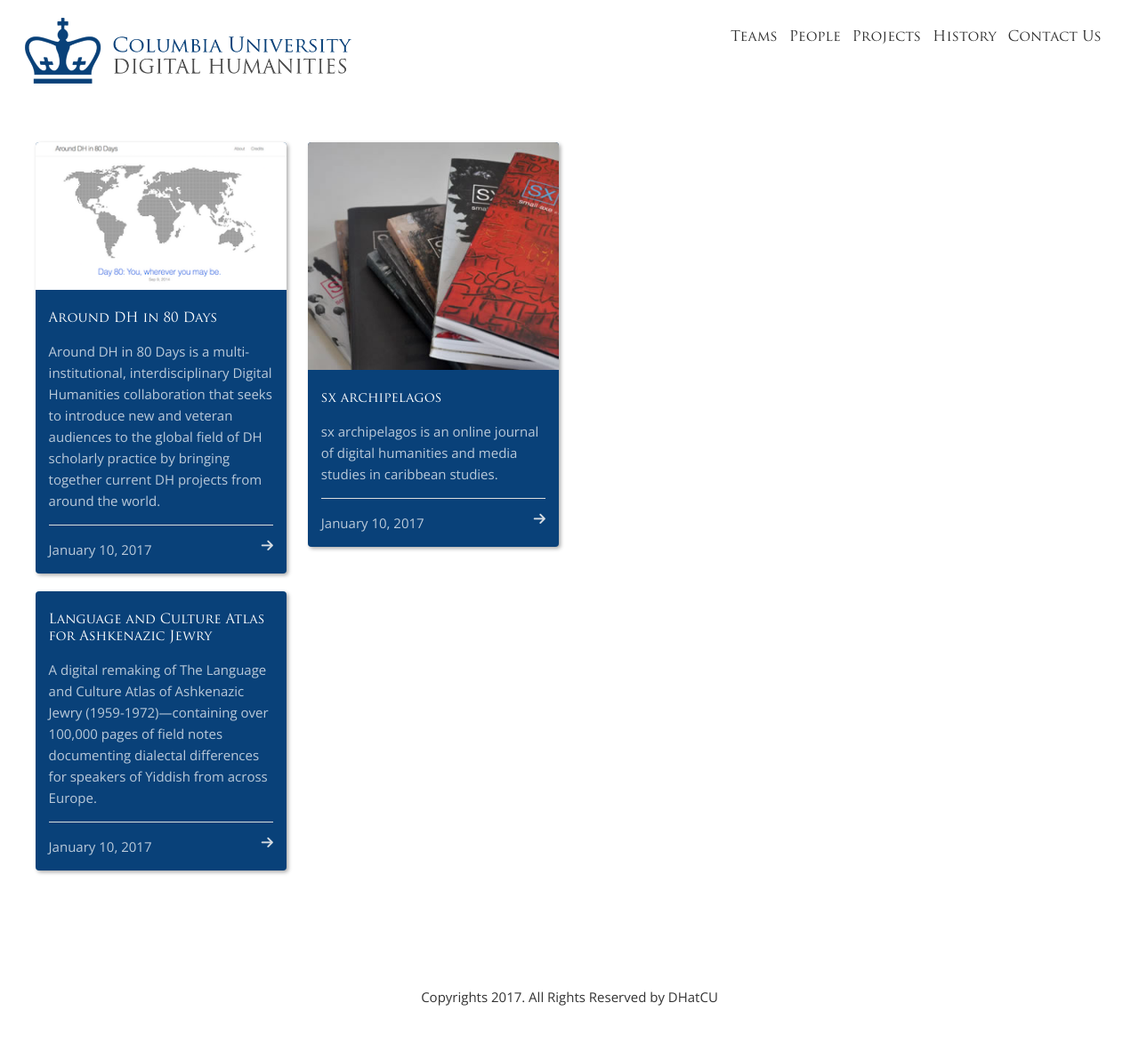
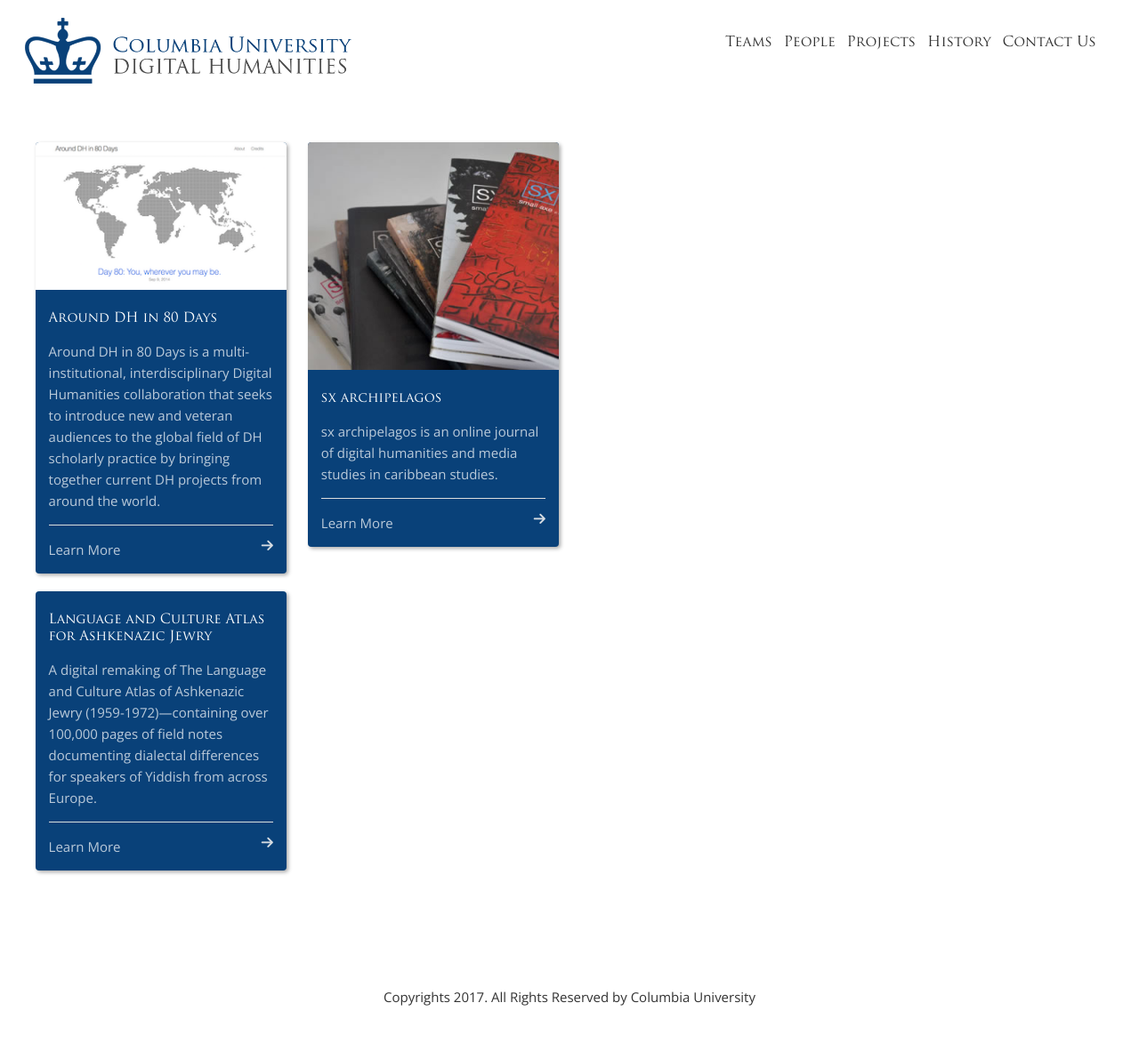
Before and after one commit to cul/dlst-dh, a Jekyll site: the page built from _projects/index.html, in a window 1280 px wide. Shown: the whole page at 89% size. Built offline with Jekyll 4.4.1, drawn with Linux system fonts in a browser that asks for light colours; nearby versions of some CDN libraries.

Commit message:
added learn more to boxes

```diff
--- a/_includes/footer.html
+++ b/_includes/footer.html
@@ -1,3 +1,3 @@
 <footer>
-    <p style="margin: 0">Copyrights {{site.time | date: '%Y'}}. All Rights Reserved by {{site.title}}</p>
+    <p style="margin: 0">Copyrights {{site.time | date: '%Y'}}. All Rights Reserved by Columbia University</p>
 </footer>
--- a/_people/index.html
+++ b/_people/index.html
@@ -14,7 +14,7 @@ title: People
           <div class="container">
             <h4>{{post.title}}</h4>
             <p>{{post.description}}</p>
-             <div class="action">{{ post.date | date: '%B %d, %Y' }}<a href="{{post.url | prepend: site.baseurl}}"><i class="fa fa-arrow-right" aria-hidden="true"></i></a></div>
+             <div class="action">Learn More<a href="{{post.url | prepend: site.baseurl}}"><i class="fa fa-arrow-right" aria-hidden="true"></i></a></div>
         </div>
     </div>
    {% endunless %}
--- a/_projects/index.html
+++ b/_projects/index.html
@@ -14,7 +14,7 @@ title: Projects
           <div class="container">
             <h4>{{post.title}}</h4>
             <p>{{post.description}}</p>
-             <div class="action">{{ post.date | date: '%B %d, %Y' }}<a href="{{post.url | prepend: site.baseurl}}"><i class="fa fa-arrow-right" aria-hidden="true"></i></a></div>
+             <div class="action">Learn More<a href="{{post.url | prepend: site.baseurl}}"><i class="fa fa-arrow-right" aria-hidden="true"></i></a></div>
         </div>
     </div>
    {% endunless %}
--- a/_sass/_dhcu.scss
+++ b/_sass/_dhcu.scss
@@ -28,7 +28,7 @@ header {
 
 .topnav {
     float: right;
-    padding: 10px;
+    padding: 16px;
     font-family: $head-font-family;
 }
 .topnav a {
--- a/_teams/index.html
+++ b/_teams/index.html
@@ -14,7 +14,7 @@ title: Teams
           <div class="container">
             <h4>{{post.title}}</h4>
             <p>{{post.description}}</p>
-             <div class="action">{{ post.date | date: '%B %d, %Y' }}<a href="{{post.url | prepend: site.baseurl}}"><i class="fa fa-arrow-right" aria-hidden="true"></i></a></div>
+             <div class="action">Learn More<a href="{{post.url | prepend: site.baseurl}}"><i class="fa fa-arrow-right" aria-hidden="true"></i></a></div>
         </div>
     </div>
    {% endunless %}
```
Also changed, not shown: _includes/disqus.html (deleted, +0 -22 lines), _projects/arounddh.md (+1 -0 lines).
